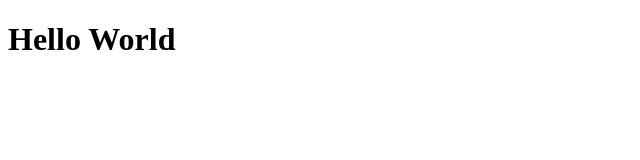
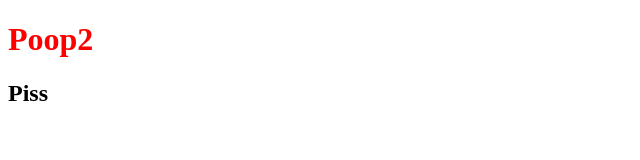
Before and after one commit to Mikroten/kubo-edu, a plain HTML site: page index.html in a window 1280 px wide. Shown: the whole page, without its empty margins (0-640 px from the left). Drawn offline with Linux system fonts and the light colour scheme.

Commit message:
Adds JS basic funcxtionality

```diff
--- a/index.html
+++ b/index.html
@@ -5,8 +5,43 @@
     <meta name="viewport" content="width=device-width, initial-scale=1.0">
     <meta http-equiv="X-UA-Compatible" content="ie=edge">
     <title>Lel</title>
+
 </head>
 <body>
-    <h1>Hello World</h1>
+    <h1 class="h1 nadpis">Hello World</h1>
+    <div id="container">
+
+    </div>
+    <script>
+        document.addEventListener('DOMContentLoaded', function(){
+            var bodyStranky;
+
+            //odchytavanie el
+            document.querySelector('body');
+            document.getElementById('body');
+            document.getElementsByClassName('body');
+            document.getElementsByTagName('body');
+            document.querySelectorAll('body');
+
+            //changing elements
+            var h1 = document.querySelector('h1');
+            h1.textContent = 'Poop';
+            h1.innerHTML = '<span style="color:red">Poop2<span>';
+
+            //creating new element
+            var container = document.getElementById('container');
+            var createdH2 = document.createElement('H2'); //1
+            createdH2.textContent = 'Piss';
+            container.appendChild(createdH2);
+
+            //Adding classes on elements
+            let h1Element = document.getElementsByTagName('h1')[0];
+            h1Element.classList //vylistujes classy
+            h1Element.classList.add('dolezity-nadpis');
+            h1Element.classList.remove('dolezity-nadpis');
+            h1Element.classList.replace('nadpis', 'dolezity-nadpis');
+            h1Element.classList.toggle('nadpis');
+        })
+    </script>
 </body>
 </html>
```
Also changed, not shown: main.js (added).
